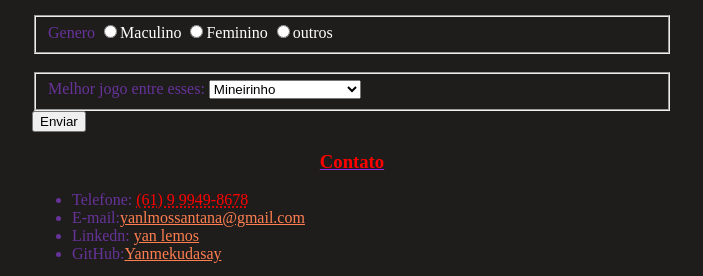
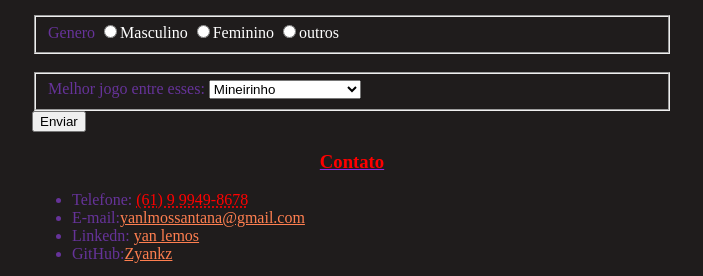
Before and after one commit to Zyanxz/site_do_Yan, a plain HTML site: page index.html in a window 1280 px wide. Shown: the part 1879-2155 px from the top of the page, without its empty margins (288-991 px from the left). Drawn offline with Linux system fonts and the light colour scheme.

Commit message:
apenas correções

```diff
--- a/index.html
+++ b/index.html
@@ -226,7 +226,7 @@
                             <label for="generer">
                                 Genero
                             </label>
-                            <input type="radio" name="generer" id="Masc" value="Maculino">Maculino <input type="radio" name="generer" id="Fem" value="Feminino">Feminino <input type="radio" name="generer" id="Oth" value="Outros">outros
+                            <input type="radio" name="generer" id="Masc" value="Maculino">Masculino <input type="radio" name="generer" id="Fem" value="Feminino">Feminino <input type="radio" name="generer" id="Oth" value="Outros">outros
                         </fieldset>
                         <br>
 
@@ -259,11 +259,12 @@
                 <li>Telefone: <abbr title="Meu numero de Telefone">(61) 9 9949-8678</abbr></li>
                 <li>E-mail:<a class="links" href="mailto:yanlmossantana@gmail.com" target="_blank">yanlmossantana@gmail.com</a>
                 <li>Linkedn: <a class="links" href="https://www.linkedin.com/in/yan-lemos/" target="_blank">yan lemos</a>
-                <li>GitHub:<a class="links" href="https://github.com/Yanmekudasay" target="_blank">Yanmekudasay</a>
+                <li>GitHub:<a class="links" href="https://github.com/Zyanxz/site_do_Yan/edit/main/index.html" target="_blank">Zyankz</a>
                 </ul>
         </div>
 
     </footer>
 
 </body>
+
 </html>
```
